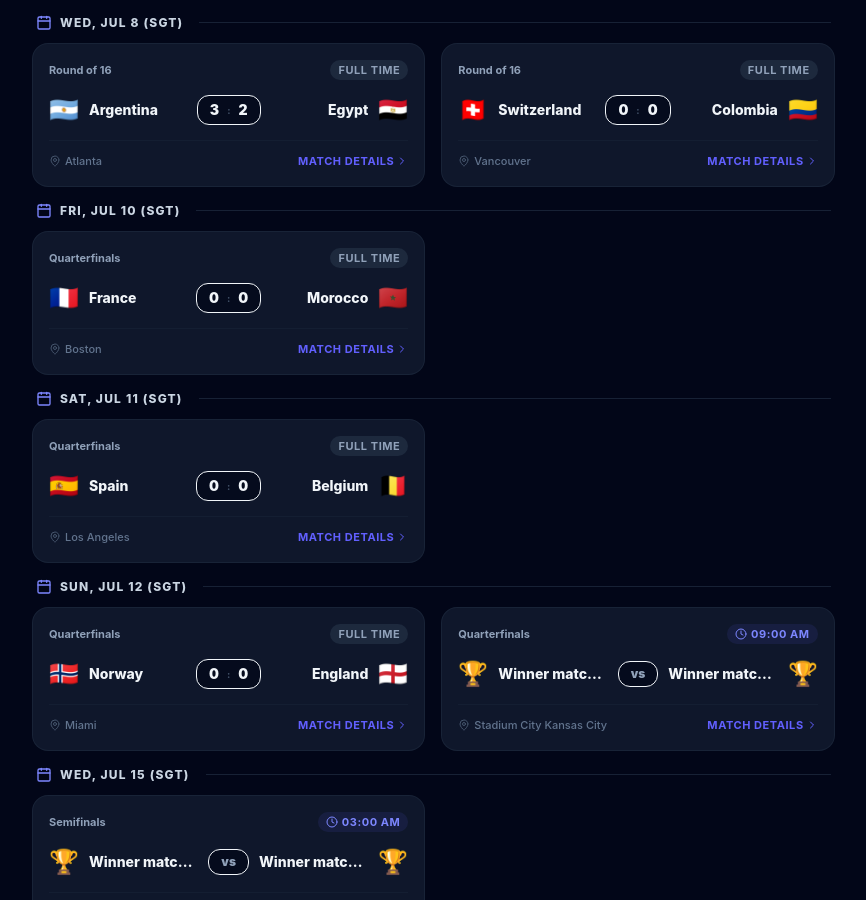
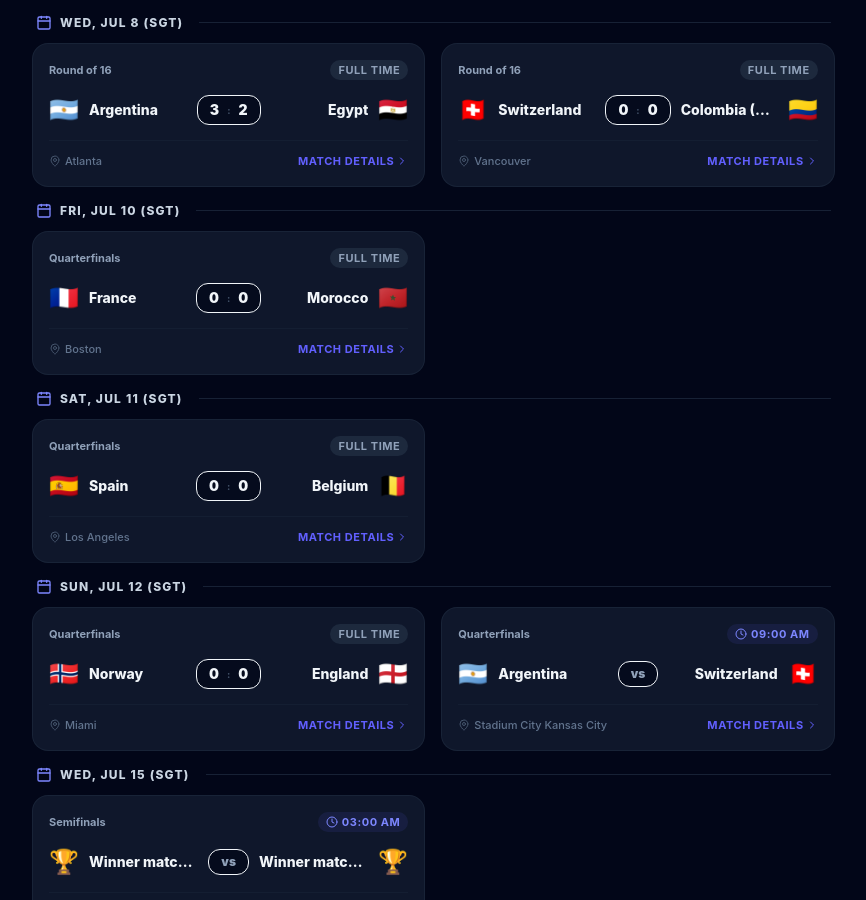
Before and after one commit to hassanabidpk/fifa-2026-vibe-coding, a React (Vite) app: page / in a window 1280 px wide. Shown: the part 9652-10552 px from the top of the page, without its empty margins (0-866 px from the left). Built offline with nearby package versions, Linux system fonts and the light colour scheme.

Commit message:
chore: refresh fifa data

```diff
--- a/src/data/fifa-fixtures.ts
+++ b/src/data/fifa-fixtures.ts
@@ -1340,7 +1340,7 @@ const OFFICIAL_FIFA_FIXTURES_JSON = String.raw`[
     "timeSgt": "12:00 AM",
     "stadium": "Atlanta Stadium",
     "city": "Atlanta",
-    "status": "live",
+    "status": "finished",
     "homeScore": 3,
     "awayScore": 2
   },
@@ -1349,12 +1349,12 @@ const OFFICIAL_FIFA_FIXTURES_JSON = String.raw`[
     "matchNumber": 96,
     "group": "Round of 16",
     "homeTeam": "Switzerland",
-    "awayTeam": "Colombia",
+    "awayTeam": "Colombia (PSO 4-3)",
     "dateSgt": "Wed, Jul 8",
     "timeSgt": "04:00 AM",
     "stadium": "BC Place Vancouver",
     "city": "Vancouver",
-    "status": "upcoming",
+    "status": "finished",
     "homeScore": 0,
     "awayScore": 0
   },
@@ -1404,8 +1404,8 @@ const OFFICIAL_FIFA_FIXTURES_JSON = String.raw`[
     "sourceUrl": "https://www.fifa.com/en/match-centre/match/17/285023/289289/400021537",
     "matchNumber": 100,
     "group": "Quarterfinals",
-    "homeTeam": "Winner match 95",
-    "awayTeam": "Winner match 96",
+    "homeTeam": "Argentina",
+    "awayTeam": "Switzerland",
     "dateSgt": "Sun, Jul 12",
     "timeSgt": "09:00 AM",
     "stadium": "Kansas City Stadium",
```
